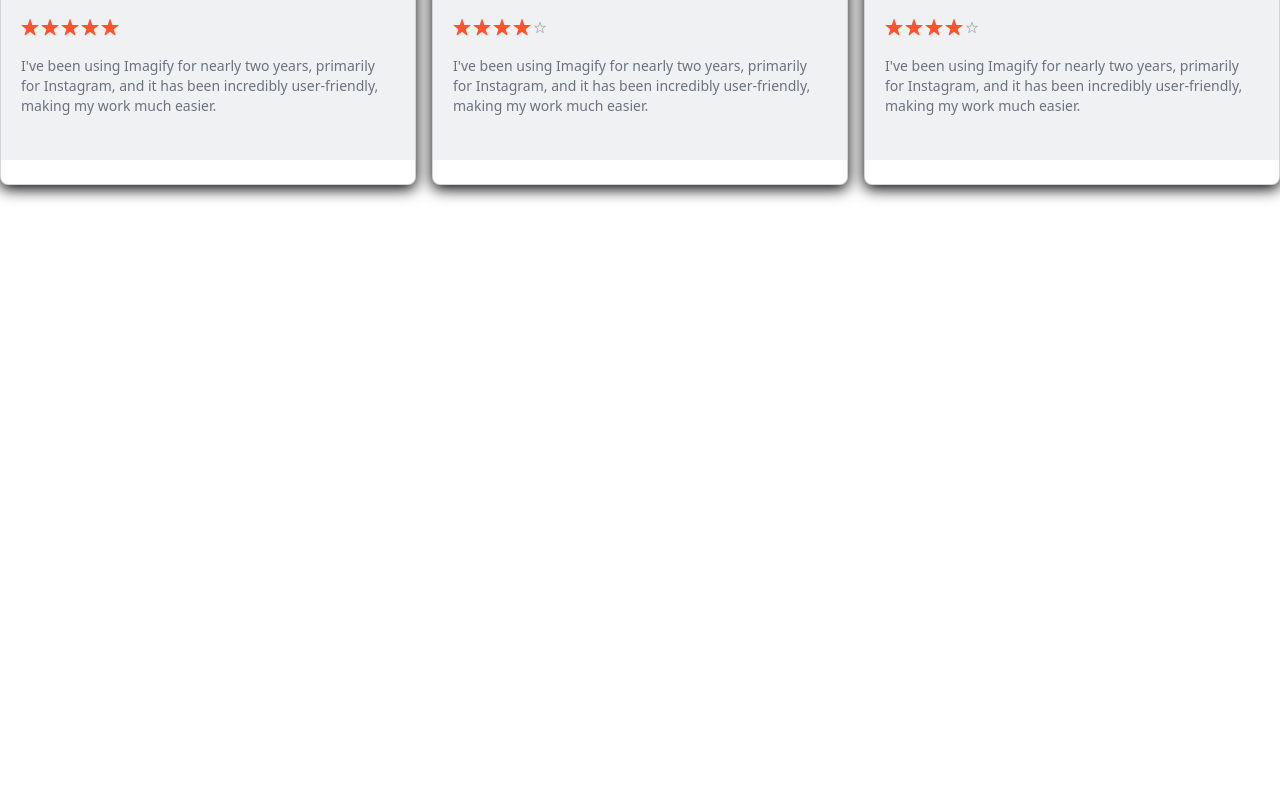
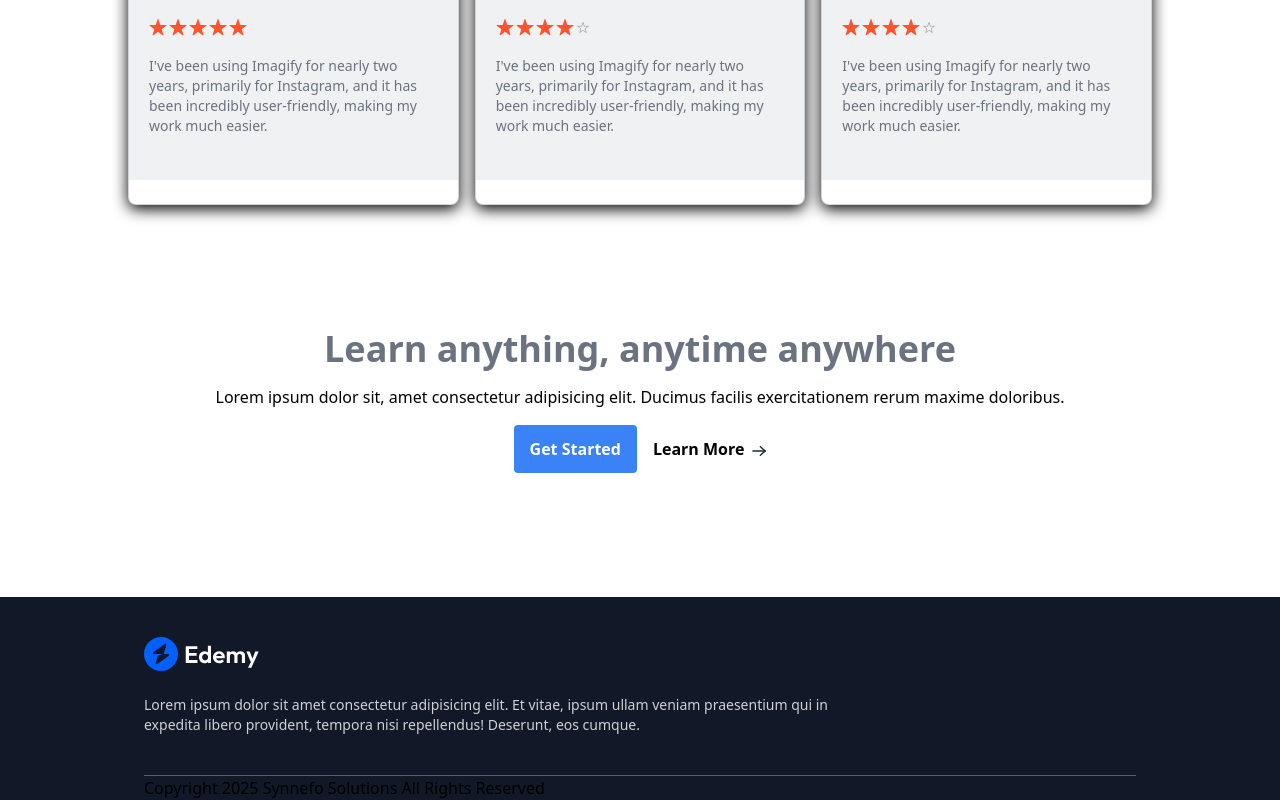
Before and after one commit to NithinPrathapan/LMS-MERN, a React (Vite) app in the folder client/: page / in a window 1280 px wide. Shown: the part 1798-2598 px from the top of the page. Before the commit the page ends 2039 px from the top, so only its background shows below. Built offline with nearby package versions, Linux system fonts and the light colour scheme; no server answers.

Commit message:
testimonilas

```diff
--- /dev/null
+++ b/client/src/components/student/CallToAction.jsx
@@ -0,0 +1,31 @@
+import React from "react";
+import { assets } from "../../assets/assets";
+
+const CallToAction = () => {
+  return (
+    <div className="flex flex-col gap-4  items-center pt-10 pb-24 px-8 md:px-0">
+      <h1 className="text-xl md:text-4xl text-gray-500 font-semibold">
+        Learn anything, anytime anywhere
+      </h1>
+      <p className="text">
+        Lorem ipsum dolor sit, amet consectetur adipisicing elit. Ducimus
+        facilis exercitationem rerum maxime doloribus.
+      </p>
+      <div className="flex items-center justify-center gap-4">
+        <button className="bg-blue-500 rounded px-4 py-3 text text-white  font-semibold">
+          Get Started
+        </button>
+        <button className="flex items-center justify-center gap-2 font-semibold">
+          Learn More
+          <img
+            className="mt-1 w-3.5 h-3.5"
+            src={assets.arrow_icon}
+            alt="arrow_icon"
+          />
+        </button>
+      </div>
+    </div>
+  );
+};
+
+export default CallToAction;
--- /dev/null
+++ b/client/src/components/student/Footer.jsx
@@ -0,0 +1,29 @@
+import React from "react";
+import { assets } from "../../assets/assets";
+
+const Footer = () => {
+  return (
+    <footer className="bg-gray-900 md:px-36 text-left w-full mt-10">
+      <div
+        className="flex md:flex-row items-start px-8 md:px-0
+        justify-center gap-10 md:gap-32 py-10 border-b border-white/30
+       "
+      >
+        <div className="flex flex-col md:items-start items-center w-full ">
+          <img src={assets.logo_dark} alt="logo" />
+          <p className=" mt-6 text-center md:text-left text-sm text-white/80">
+            Lorem ipsum dolor sit amet consectetur adipisicing elit. Et vitae,
+            ipsum ullam veniam praesentium qui in expedita libero provident,
+            tempora nisi repellendus! Deserunt, eos cumque.
+          </p>
+        </div>
+        <div></div>
+        <div></div>
+      </div>
+      <p>Copyright 2025 Synnefo Solutions All Rights Reserved</p>
+      <div></div>
+    </footer>
+  );
+};
+
+export default Footer;
--- a/client/src/components/student/Testimonial.jsx
+++ b/client/src/components/student/Testimonial.jsx
@@ -9,7 +9,7 @@ const Testimonial = () => {
         Hear from the learners as they share their journeys of transformation,
         success and how our <br /> platform has made a diffrence in their lives
       </p>
-      <div className="flex items-center justify-center  gap-4  max-w-7xl mt-12">
+      <div className="grid grid-cols-1 sm:grid-cols-2 md:grid-cols-3  items-center justify-center  gap-4  md:max-w-7xl w-[80%] mx-auto mt-12">
         {dummyTestimonial.map((testimonial, index) => {
           return (
             <div
--- a/client/src/pages/student/Home.jsx
+++ b/client/src/pages/student/Home.jsx
@@ -3,6 +3,8 @@ import Hero from "../../components/student/Hero";
 import Companies from "../../components/student/Companies";
 import CourseSection from "../../components/student/CourseSection";
 import Testimonial from "../../components/student/Testimonial";
+import CallToAction from "../../components/student/CallToAction";
+import Footer from "../../components/student/Footer";
 
 function Home() {
   return (
@@ -11,6 +13,8 @@ function Home() {
       <Companies />
       <CourseSection />
       <Testimonial />
+      <CallToAction />
+      <Footer />
     </div>
   );
 }
```
